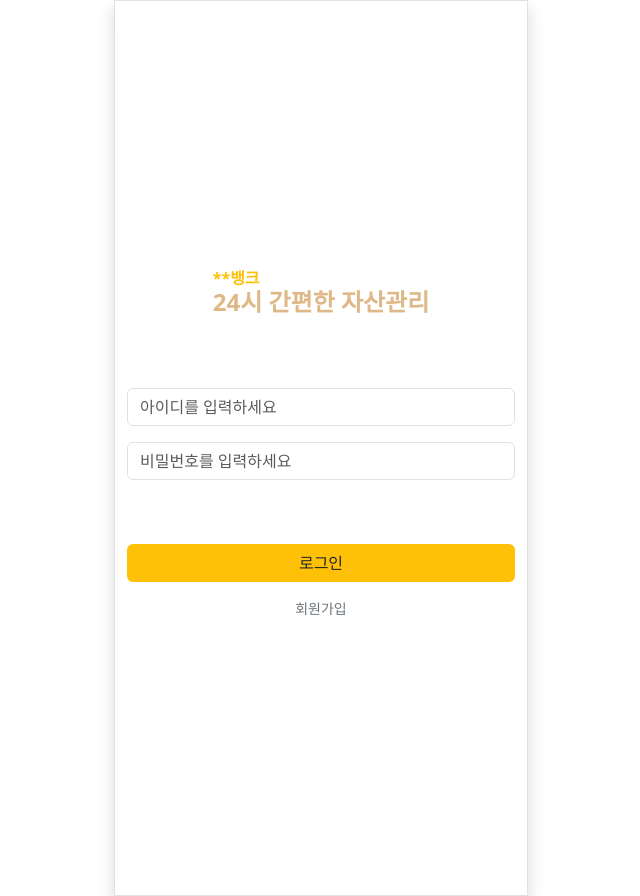
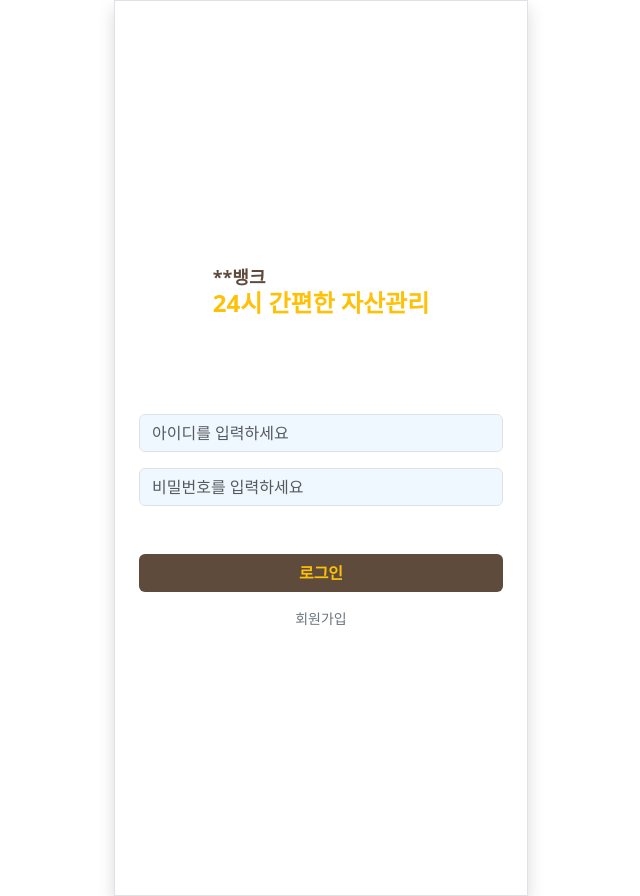
Before and after one commit to JaySeoong/Skeleton-Project, a Vue app: page /login in a window 1280 px wide. Shown: the whole page, without its empty margins (319-959 px from the left). Built offline with nearby package versions, Linux system fonts and the light colour scheme.

Commit message:
style: 배경 색상 변경

```diff
--- a/db.json
+++ b/db.json
@@ -87,6 +87,23 @@
         "identity": true,
         "authTerms": true
       }
+    },
+    {
+      "id": "lsung6740",
+      "password": "6f8ec80a56ae2ec6e21fd242d8e6ac3f02582ac455e7370a75ab6bde7f25f1f4",
+      "salt": "1bc8ba446de6e218775b8e20cea989f8",
+      "email": "lsung6740@naver.com",
+      "name": "이재성",
+      "birth": "2025-04-01",
+      "telecom": "SKT",
+      "phone": "01028426742",
+      "agreements": {
+        "privacy": true,
+        "telecom": true,
+        "bank": true,
+        "identity": true,
+        "authTerms": true
+      }
     }
   ]
 }
--- a/src/router/index.js
+++ b/src/router/index.js
@@ -23,7 +23,7 @@ import TermsAgreementView from '@/views/TermsAgreementView.vue';
 import Homeview from '@/views/HomeView.vue';
 
 const routes = [
-  // 이재성 아래 주석처리
+  // 이재성 주석처리(top)
   // 더미 페이지 (각 기능상태를 보려면 주석처리)
   // {
   //   path: '/',
@@ -31,6 +31,7 @@ const routes = [
   //   component: IntroView,
   //   meta: { layout: 'Default' },
   // },
+  // 이재성 주석처리(down)
 
   // 이재성 추가
   {
--- a/src/views/IntroView.vue
+++ b/src/views/IntroView.vue
@@ -1,30 +1,33 @@
 <template>
-  <!-- 인트로 화면(로그인 직전 3초간 작동) -->
+  <!-- 전체 뷰포트 영역 가운데 정렬 -->
   <div
-    class="mx-auto loginWrapper"
-    style="max-width: 414px; max-height: 896px; border: 1px solid black"
+    class="d-flex justify-content-center align-items-center min-vh-100 bg-white"
   >
+    <!-- 고정 크기 박스 -->
     <div
-      class="d-flex flex-column justify-content-center align-items-center vh-100 py-4"
-      style="background-color: white"
+      class="border shadow d-flex flex-column justify-content-center align-items-center p-4"
+      style="width: 414px; height: 896px"
     >
-      <!-- 메인 콘텐츠 -->
+      <!-- 메인 텍스트 -->
       <div class="text-center mt-auto">
         <p class="text-warning fw-bold mb-2 fs-3">세상을 바꾸는 금융</p>
-        <div class="bg-secondary text-white px-4 py-2 fw-bold rounded mb-4">
-          <div class="text-white p-2 fs-1">**뱅크</div>
+        <div
+          class="text-white px-4 py-2 fw-bold rounded mb-4"
+          style="background-color: #5e4b3c"
+        >
+          <div class="p-2 fs-1">** 뱅크</div>
         </div>
       </div>
 
-      <!-- 로딩 텍스트 -->
-      <div class="text-secondary mb-auto mt-5">
+      <!-- 로딩 -->
+      <div class="text-secondary my-5">
         <div class="spinner-border text-secondary" role="status">
           <span class="visually-hidden">Loading...</span>
         </div>
       </div>
 
       <!-- 하단 문구 -->
-      <div class="text-center small text-dark fw-semibold mb-5">
+      <div class="text-center small text-dark fw-semibold mb-auto">
         고객의 행복과 더 나은 세상을 만들어 갑니다.
       </div>
     </div>
@@ -39,17 +42,7 @@ const router = useRouter();
 
 onMounted(() => {
   setTimeout(() => {
-    router.push('/login'); // 3초 뒤 로그인 페이지로 이동
+    router.push('/login'); // 3초 후 로그인 화면으로 이동
   }, 3000);
 });
 </script>
-
-<style scoped>
-.loginWrapper {
-  width: 414px;
-  height: 896px; /* 높이 고정 */
-  /* overflow-y: auto; */
-  box-sizing: border-box;
-  border: 1px solid black;
-}
-</style>
--- a/src/views/LoginView.vue
+++ b/src/views/LoginView.vue
@@ -1,67 +1,76 @@
 <template>
-  <!-- 로그인 전체 래퍼 -->
+  <!-- 전체 화면 가운데 정렬 -->
   <div
-    class="container d-flex flex-column align-items-center justify-content-center border shadow loginWrapper"
-    style="max-width: 414px; max-height: 896px; background-color: #fff"
+    class="d-flex justify-content-center align-items-center min-vh-100 bg-white"
+  >
+    <!-- 고정된 로그인 박스 -->
+    <div
+      class="border shadow bg-white"
+      style="width: 414px; height: 896px; display: flex; flex-direction: column"
+    >
+      <!-- 중앙 영역 -->
+      <div
+        class="d-flex flex-column justify-content-center align-items-center flex-grow-1 px-4"
       >
         <!-- 타이틀 -->
-    <h1 class="mb-4 fw-bold" style="font-size: 24px; color: burlywood">
-      <span class="d-block mt-3 text-warning" style="font-size: 16px"
+        <h1 class="fw-bold mb-5" style="font-size: 24px; color: burlywood">
+          <span class="d-block" style="font-size: 18px; color: #5e4b3c"
             >**뱅크</span
           >
-      <span> 24시 간편한 자산관리</span>
+          <span class="text-warning">24시 간편한 자산관리</span>
         </h1>
 
-    <!-- 아이디 입력창 -->
+        <!-- 아이디 입력 -->
         <div class="mt-5 mb-3 w-100">
           <input
             type="text"
             class="form-control"
             placeholder="아이디를 입력하세요"
             v-model="username"
+            style="background-color: aliceblue"
           />
         </div>
 
-    <!-- 비밀번호 입력창 -->
-    <div class="mb-3 w-100">
+        <!-- 비밀번호 입력 -->
+        <div class="mb-5 w-100">
           <input
             type="password"
             class="form-control"
             placeholder="비밀번호를 입력하세요"
             v-model="password"
+            style="background-color: aliceblue"
           />
         </div>
 
         <!-- 로그인 버튼 -->
-    <button class="btn w-100 mb-3 mt-5 bg-warning" @click="login">
+        <button
+          class="btn text-warning fw-bold w-100 mb-2"
+          @click="login"
+          style="background-color: #5e4b3c"
+        >
           로그인
         </button>
 
-    <div
-      class="d-flex justify-content-center w-100 mb-4"
-      style="font-size: 14px"
-    >
-      <router-link
-        to="/terms"
-        class="text-decoration-none text-secondary"
-        style="cursor: pointer"
-      >
+        <!-- ✅ 로그인 버튼 아래 회원가입 -->
+        <div class="text-center mt-2" style="font-size: 14px">
+          <router-link to="/terms" class="text-secondary text-decoration-none">
             회원가입
           </router-link>
+        </div>
+      </div>
     </div>
   </div>
 </template>
 
 <script>
-// 로그인 로직 (아이디/비밀번호 확인)
 import axios from 'axios';
 import CryptoJS from 'crypto-js';
 
 export default {
   data() {
     return {
-      username: '', // 아이디
-      password: '', // 비밀번호
+      username: '',
+      password: '',
     };
   },
   methods: {
@@ -81,14 +90,11 @@ export default {
         }
 
         const user = res.data[0];
-
-        // 해시 처리된 비밀번호 비교
         const inputHash = CryptoJS.SHA256(user.salt + this.password).toString();
         const isMatch = inputHash === user.password;
 
         if (isMatch) {
-          alert(`${user.name}님, 로그인 성공!`);
-          // 여기서 토큰 저장 또는 홈으로 이동 등 처리 가능
+          alert(`${user.name}님, 로그인 성공 🎉`);
         } else {
           alert('비밀번호가 일치하지 않습니다.');
         }
@@ -99,13 +105,3 @@ export default {
   },
 };
 </script>
-
-<style scoped>
-.loginWrapper {
-  width: 414px;
-  height: 896px;
-  overflow-y: auto;
-  box-sizing: border-box;
-  border: 1px solid black;
-}
-</style>
--- a/src/views/TermsAgreementView.vue
+++ b/src/views/TermsAgreementView.vue
@@ -1,14 +1,20 @@
 <template>
-  <div class="container my-4 wrapper loginWrapper">
+  <div
+    class="d-flex justify-content-center align-items-center min-vh-100 bg-white"
+  >
+    <div
+      class="border shadow bg-white p-4"
+      style="width: 414px; height: 896px; overflow-y: auto"
+    >
       <!-- 상단 로고 -->
-    <div class="d-flex justify-content-between align-items-center mb-3">
-      <h3 class="text-success fw-bold text-warning" style="font-size: 20px">
-        **뱅크
+      <div class="d-flex justify-content-between align-items-center mb-4">
+        <h3 class="fw-bold text-warning mb-0" style="font-size: 20px">
+          ** 뱅크
         </h3>
       </div>
 
       <!-- 전체 동의 -->
-    <div class="form-check mb-3">
+      <div class="form-check mb-2">
         <input
           class="form-check-input"
           type="checkbox"
@@ -16,15 +22,15 @@
           v-model="allChecked"
           @change="toggleAll"
         />
-      <label class="form-check-label fw-bold" for="checkAll"
-        >전체 동의하기</label
-      >
+        <label class="form-check-label fw-bold" for="checkAll">
+          전체 동의하기
+        </label>
         <p class="text-muted small mt-1">
           필수 및 선택 약관 전체 동의에 포함됩니다.
         </p>
       </div>
 
-    <hr />
+      <hr class="my-3" />
 
       <!-- 약관 목록 -->
       <div class="form-check mb-3" v-for="(term, index) in terms" :key="index">
@@ -45,7 +51,7 @@
           {{ term.title }}
         </label>
 
-      <!-- 약관 내용 미리보기: 갑자기 튀어나오지 않도록 v-show 사용 -->
+        <!-- 약관 내용 미리보기 -->
         <textarea
           v-show="term.scroll"
           class="form-control mt-2"
@@ -56,17 +62,24 @@
         </textarea>
       </div>
 
-    <!-- 다음 버튼: 필수 약관 전체 동의 시에만 router-link 사용 -->
+      <!-- 다음 버튼 -->
       <router-link
         v-if="canProceed"
         to="/signup"
-      class="btn btn-white w-100 mt-4 bg-warning text-center"
+        class="btn w-100 mt-4 text-warning fw-bold"
+        style="background-color: #5e4b3c"
       >
-      다음
+        가입완료
       </router-link>
-    <button v-else class="btn btn-white w-100 mt-4 bg-warning" disabled>
-      다음
+      <button
+        v-else
+        class="btn w-100 mt-4 text-white fw-bold"
+        style="background-color: #5e4b3c"
+        disabled
+      >
+        인증요청
       </button>
+    </div>
   </div>
 </template>
 
@@ -104,7 +117,6 @@ export default {
     };
   },
   computed: {
-    // 필수 항목 모두 체크됐는지 확인
     canProceed() {
       return this.terms
         .filter((term) => term.required)
@@ -112,13 +124,11 @@ export default {
     },
   },
   methods: {
-    // 전체 동의 체크 시 모든 체크박스 업데이트
     toggleAll() {
       this.terms.forEach((term) => {
         term.checked = this.allChecked;
       });
     },
-    // 개별 항목 클릭 시 전체 동의 체크 상태 자동 반영
     syncAllCheck() {
       this.allChecked = this.terms.every((term) => term.checked);
     },
@@ -127,15 +137,6 @@ export default {
 </script>
 
 <style scoped>
-.loginWrapper {
-  width: 414px;
-  height: 896px;
-  border: 1px solid black;
-  overflow-y: auto;
-  box-sizing: border-box;
-}
-
-/* textarea 튀어나오는 느낌 방지 */
 textarea {
   transition: opacity 0.2s ease-in-out;
 }
```
Also changed, not shown: src/views/SignUpView.vue (+32 -28 lines). Lines whose indentation alone changed are shown as unchanged.
